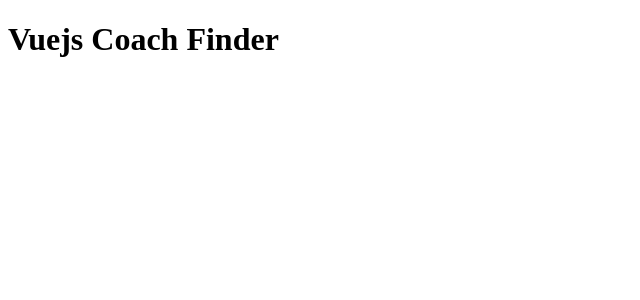
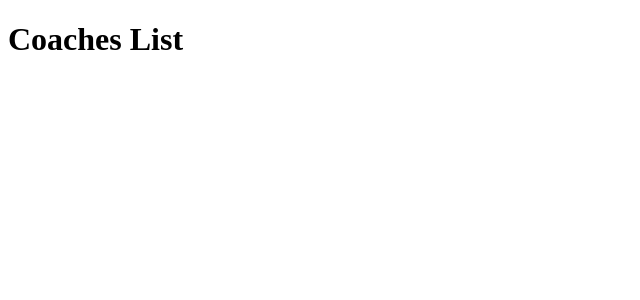
Before and after one commit to nzkks/vuejs-coach-finder, a Vue app: page /coaches in a window 1280 px wide. Shown: the top 300 px of the page, without its empty margins (0-640 px from the left). Built offline with nearby package versions, Linux system fonts and the light colour scheme.

Commit message:
Create the home page "Coaches"

```diff
--- a/src/App.vue
+++ b/src/App.vue
@@ -1,7 +1,14 @@
-<template><h1>Vuejs Coach Finder</h1></template>
+<template>
+  <RouterView />
+</template>
 
 <script>
+import { RouterView } from 'vue-router';
+
 export default {
   name: 'App',
+  components: {
+    RouterView,
+  },
 };
 </script>
--- a/src/main.js
+++ b/src/main.js
@@ -1,7 +1,10 @@
 import { createApp } from 'vue';
 
 import App from './App.vue';
+import router from './router';
 
 const app = createApp(App);
 
+app.use(router);
+
 app.mount('#app');
--- /dev/null
+++ b/src/pages/coaches/CoachesList.vue
@@ -0,0 +1 @@
+<template><h1>Coaches List</h1></template>
--- /dev/null
+++ b/src/router.js
@@ -0,0 +1,19 @@
+import { createRouter, createWebHistory } from 'vue-router';
+
+import CoachesList from './pages/coaches/CoachesList.vue';
+
+const router = createRouter({
+  history: createWebHistory(),
+  routes: [
+    {
+      path: '/',
+      redirect: '/coaches',
+    },
+    {
+      path: '/coaches',
+      component: CoachesList,
+    },
+  ],
+});
+
+export default router;
```
